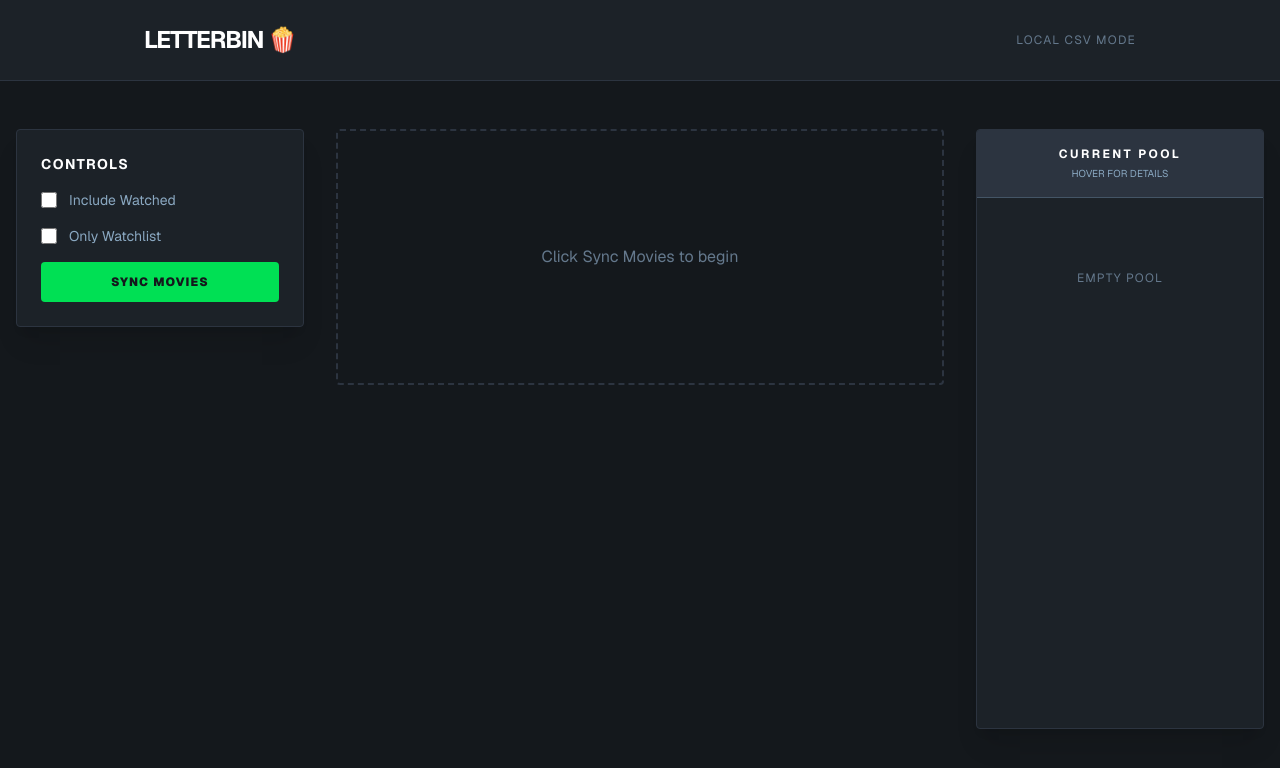
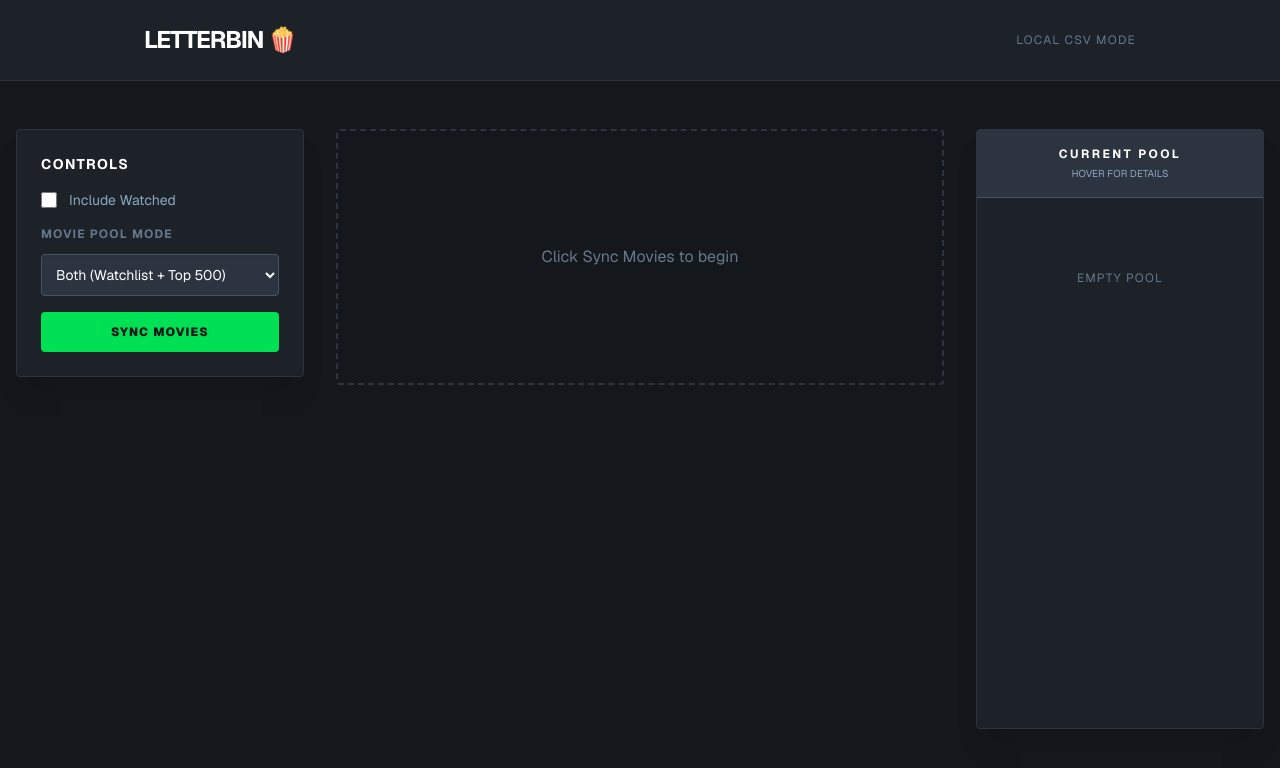
Before and after one commit to aryanj1674-beep/letterboxd-wheel, a Next.js app: page / in a window 1280 px wide. Shown: the top 768 px of the page. Built offline with nearby package versions, Linux system fonts and the light colour scheme.

Commit message:
Added dropdown and fixed watched filter

```diff
--- a/app/page.tsx
+++ b/app/page.tsx
@@ -120,7 +120,7 @@ function FloatingWheelTooltip({ movie }: { movie: Movie }) {
 
 export default function Home() {
   const [includeWatched, setIncludeWatched] = useState(false);
-  const [onlyWatchlist, setOnlyWatchlist] = useState(false);
+  const [poolType, setPoolType] = useState<'both' | 'watchlist' | 'top500'>('both');
   const [hoveredWheelIndex, setHoveredWheelIndex] = useState<number | null>(null);
   const [winnerData, setWinnerData] = useState<{ posterUrl: string, rating: string } | null>(null);
   const [loadingWinner, setLoadingWinner] = useState(false);
@@ -169,8 +169,10 @@ export default function Home() {
 
       let baseList: Movie[] = [];
 
-      if (onlyWatchlist) {
+      if (poolType === 'watchlist') {
         baseList = [...watchlist];
+      } else if (poolType === 'top500') {
+        baseList = [...top500];
       } else {
         baseList = [...top500, ...watchlist];
       }
@@ -183,10 +185,10 @@ export default function Home() {
         return true;
       });
 
-      // Filter out watched
       if (!includeWatched) {
         const watchedSlugs = new Set(watched.map((m: any) => m.slug));
-        baseList = baseList.filter(m => !watchedSlugs.has(m.slug));
+        const watchedTitles = new Set(watched.map((m: any) => m.title.toLowerCase().trim()));
+        baseList = baseList.filter(m => !watchedSlugs.has(m.slug) && !watchedTitles.has(m.title.toLowerCase().trim()));
       }
 
       // Filter out manually marked as watched (localWatched)
@@ -324,10 +326,18 @@ export default function Home() {
                 <input type="checkbox" checked={includeWatched} onChange={(e) => setIncludeWatched(e.target.checked)} className="accent-[#00e054] w-4 h-4" />
                 <span className="text-sm group-hover:text-white transition-colors">Include Watched</span>
               </label>
-              <label className="flex items-center gap-3 cursor-pointer group">
-                <input type="checkbox" checked={onlyWatchlist} onChange={(e) => setOnlyWatchlist(e.target.checked)} className="accent-[#00e054] w-4 h-4" />
-                <span className="text-sm group-hover:text-white transition-colors">Only Watchlist</span>
-              </label>
+              <div className="flex flex-col gap-2 mt-2">
+                <label className="text-xs text-[#64788c] uppercase font-bold tracking-widest mb-1">Movie Pool Mode</label>
+                <select
+                  value={poolType}
+                  onChange={(e) => setPoolType(e.target.value as any)}
+                  className="bg-[#2c3440] text-sm text-white p-2.5 rounded border border-[#445566] focus:border-[#00e054] outline-none shadow-inner"
+                >
+                  <option value="both">Both (Watchlist + Top 500)</option>
+                  <option value="watchlist">Watchlist Only</option>
+                  <option value="top500">Top 500 Only</option>
+                </select>
+              </div>
               <button onClick={handleFetch} disabled={loading} className="w-full bg-[#00e054] hover:bg-[#00c04b] text-[#14181c] font-black py-3 rounded transition-all uppercase text-xs tracking-widest">
                 {loading ? "Loading CSV..." : "Sync Movies"}
               </button>
```
